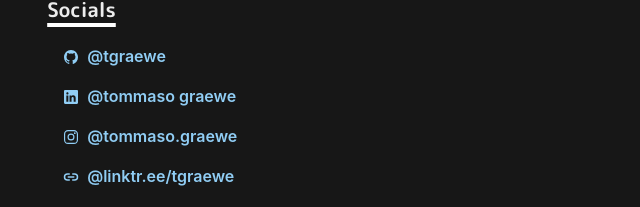
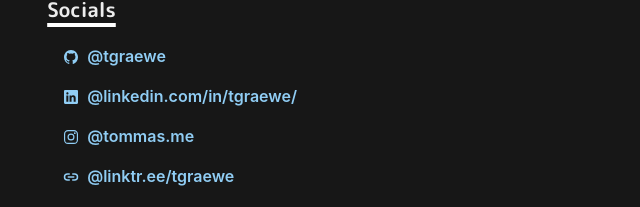
Before and after one commit to tgraewe/tgraewe-homepage, a Next.js app: page / in a window 1280 px wide. Shown: the part 1073-1280 px from the top of the page, without its empty margins (306-946 px from the left). Built offline with nearby package versions, Linux system fonts and the light colour scheme.

Commit message:
Update index.js

```diff
--- a/pages/index.js
+++ b/pages/index.js
@@ -95,10 +95,10 @@ const Page = () => {
         <Paragraph> Playing Bass, {' '}
           <Link href="https://www.formula1.com/" target="_blank">
           F1
-          </Link>, Playing {' '}
+          </Link>, {' '}
           <Link href="https://www.fromsoftware.jp/ww/" target="_blank">
           FromSoftware
-          </Link>, Reading, {' '}
+          </Link> games, Reading, {' '}
           <Link href="https://javahouse.com/" target="_blank">
           Coffee
           </Link>, {' '}
@@ -129,17 +129,17 @@ const Page = () => {
                 variant="ghost"
                 colorScheme="blue"
                 leftIcon={<IoLogoLinkedin/>}>
-                @tommaso graewe
+                @linkedin.com/in/tgraewe/
               </Button>
             </Link>
           </ListItem>
           <ListItem>
-            <Link href="https://www.instagram.com/tommaso.graewe/" target="_blank">
+            <Link href="https://www.instagram.com/tommas.me/" target="_blank">
               <Button
                 variant="ghost"
                 colorScheme="blue"
                 leftIcon={<IoLogoInstagram />}>
-                @tommaso.graewe
+                @tommas.me
               </Button>
             </Link>
             </ListItem>
```
